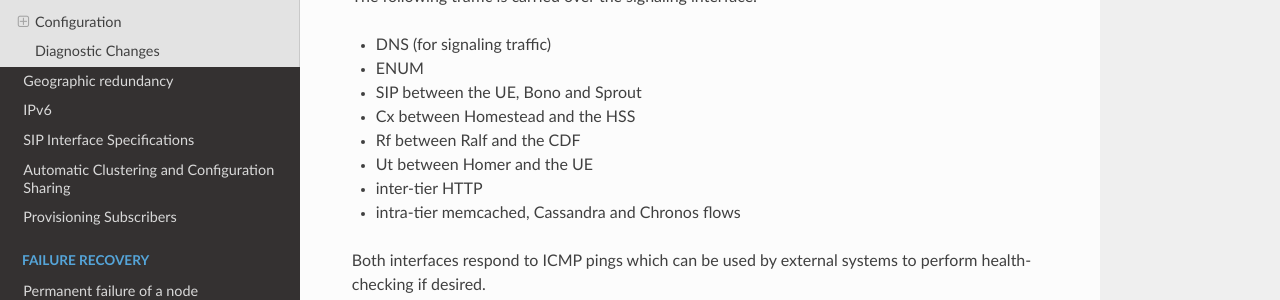
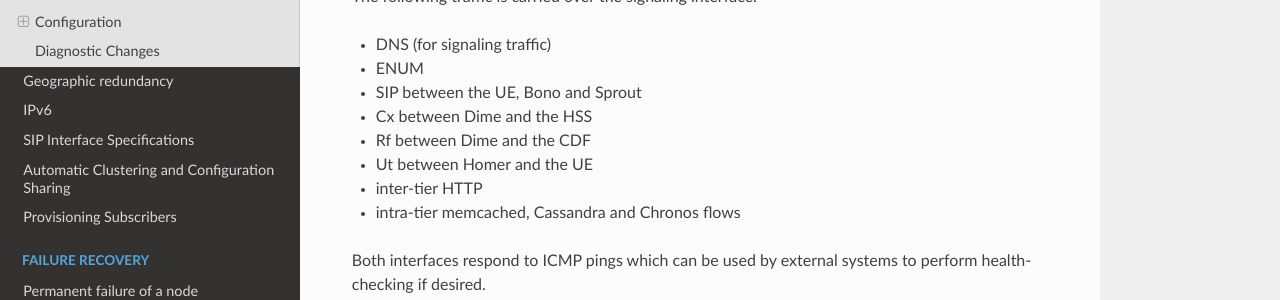
Before and after one commit to Metaswitch/clearwater-readthedocs, an MkDocs documentation site: the page built from docs/Multiple_Network_Support.md, in a window 1280 px wide and 900 px high, scrolled down 860 px. Shown: the part 151-451 px from the top of the window. Built offline with MkDocs 1.6.1, drawn with Linux system fonts in a browser that asks for light colours; nearby versions of some CDN libraries; old or Windows-style settings are respelled for this version of MkDocs.

Commit message:
Update Multiple Network Support for split-state

```diff
--- a/docs/Multiple_Network_Support.md
+++ b/docs/Multiple_Network_Support.md
@@ -34,8 +34,8 @@ The following traffic is carried over the signaling interface:
  * DNS (for signaling traffic)
  * ENUM
  * SIP between the UE, Bono and Sprout
- * Cx between Homestead and the HSS
- * Rf between Ralf and the CDF
+ * Cx between Dime and the HSS
+ * Rf between Dime and the CDF
  * Ut between Homer and the UE
  * inter-tier HTTP
  * intra-tier memcached, Cassandra and Chronos flows
```
